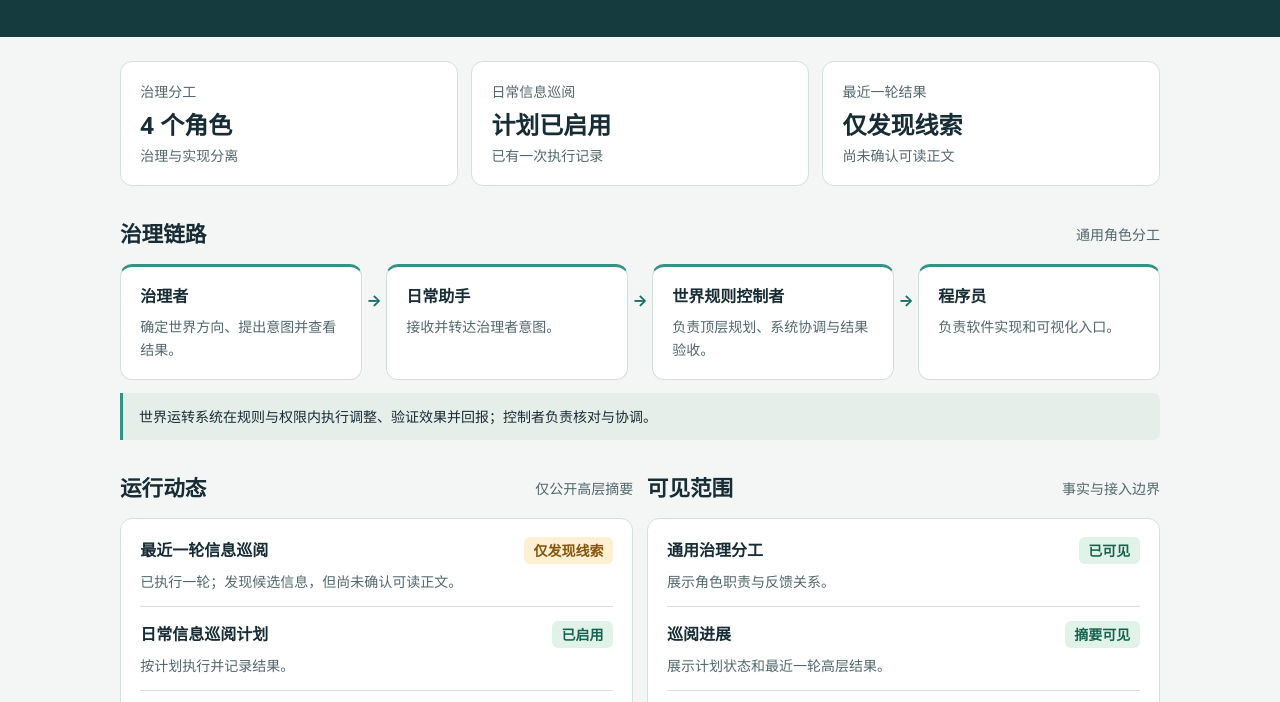
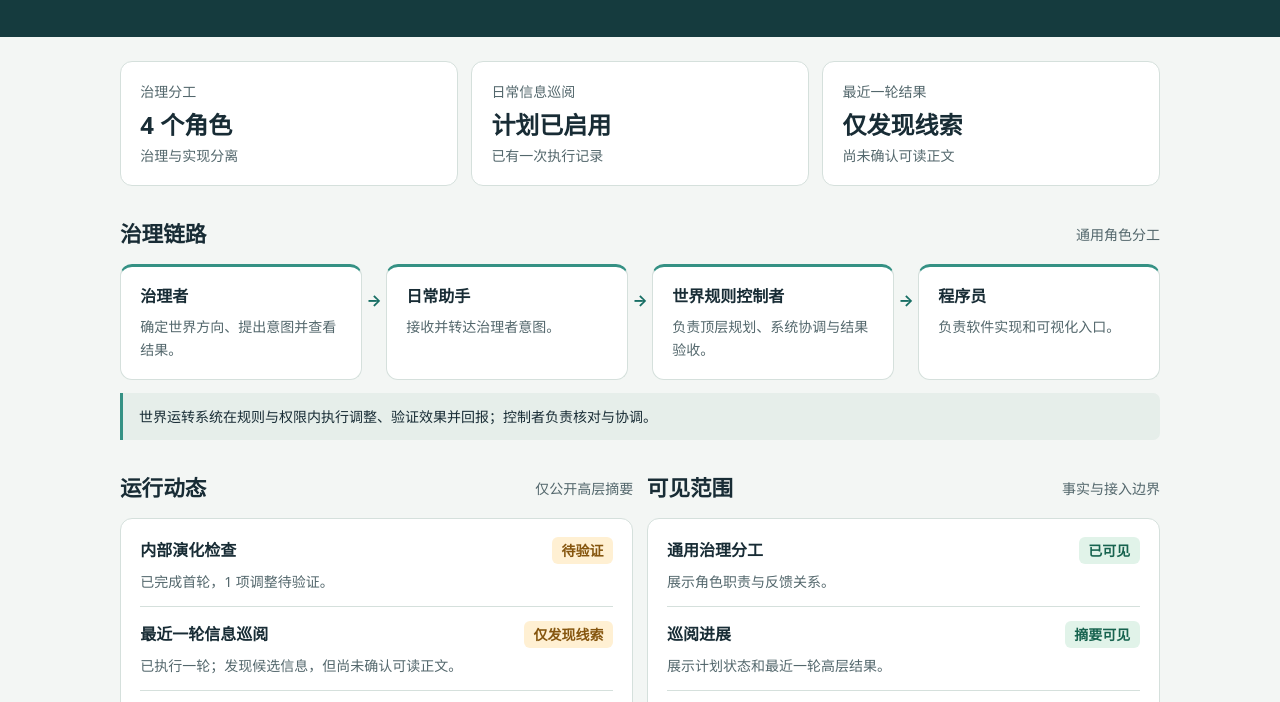
Before and after one commit to zhubo240/autonomous-world-mvp-dashboard, a plain HTML site: page index.html in a window 1280 px wide. Shown: the part 243-945 px from the top of the page. Drawn offline with Linux system fonts and the light colour scheme.

Commit message:
Publish first evolution check summary

```diff
--- a/index.html
+++ b/index.html
@@ -82,6 +82,7 @@
       <section id="activity" aria-labelledby="activity-title">
         <div class="heading"><h2 id="activity-title">运行动态</h2><p class="muted small">仅公开高层摘要</p></div>
         <div class="card"><ul class="rows">
+          <li><div class="row-heading"><h3>内部演化检查</h3><span class="pill pending">待验证</span></div><p class="muted small">已完成首轮，1 项调整待验证。</p></li>
           <li><div class="row-heading"><h3>最近一轮信息巡阅</h3><span class="pill pending">仅发现线索</span></div><p class="muted small">已执行一轮；发现候选信息，但尚未确认可读正文。</p></li>
           <li><div class="row-heading"><h3>日常信息巡阅计划</h3><span class="pill good">已启用</span></div><p class="muted small">按计划执行并记录结果。</p></li>
           <li><div class="row-heading"><h3>运行看板</h3><span class="pill good">已建立</span></div><p class="muted small">提供公开状态摘要。</p></li>
```
